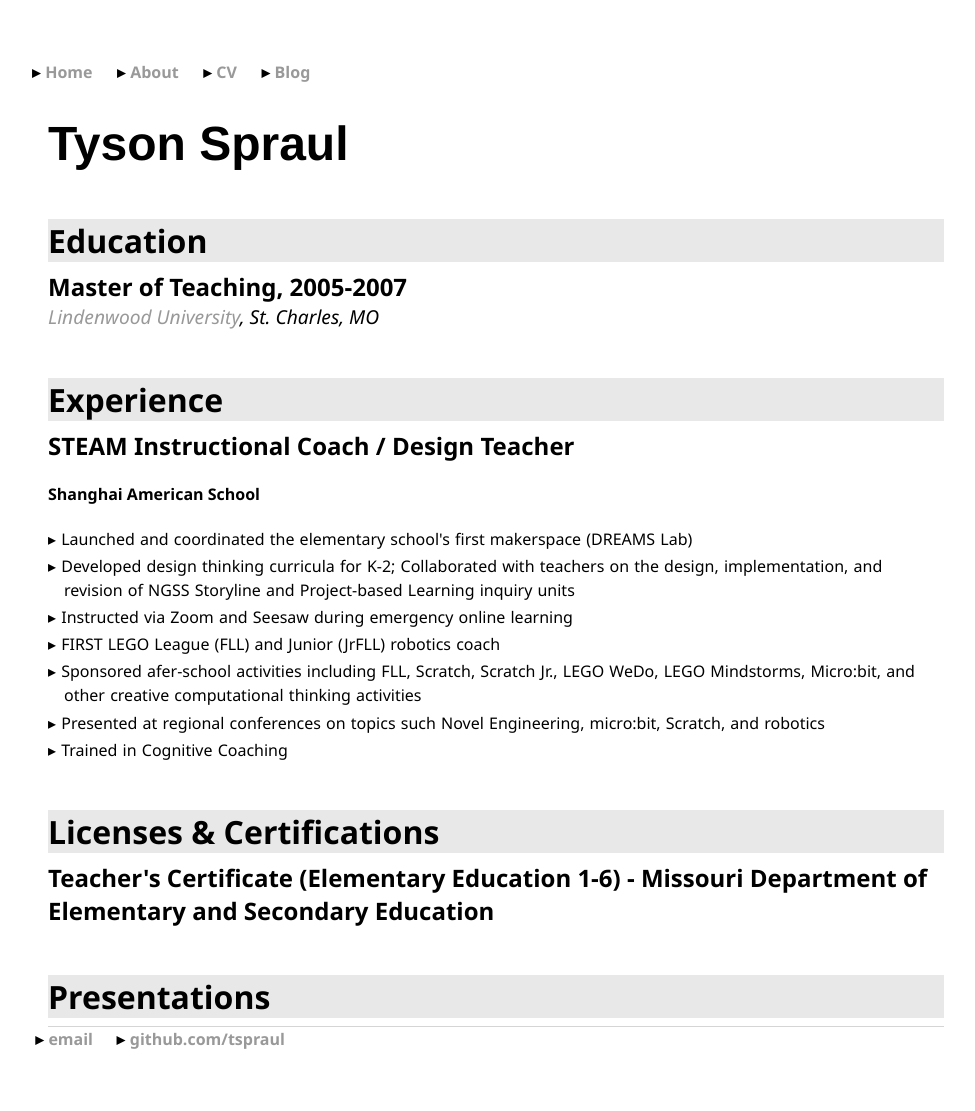
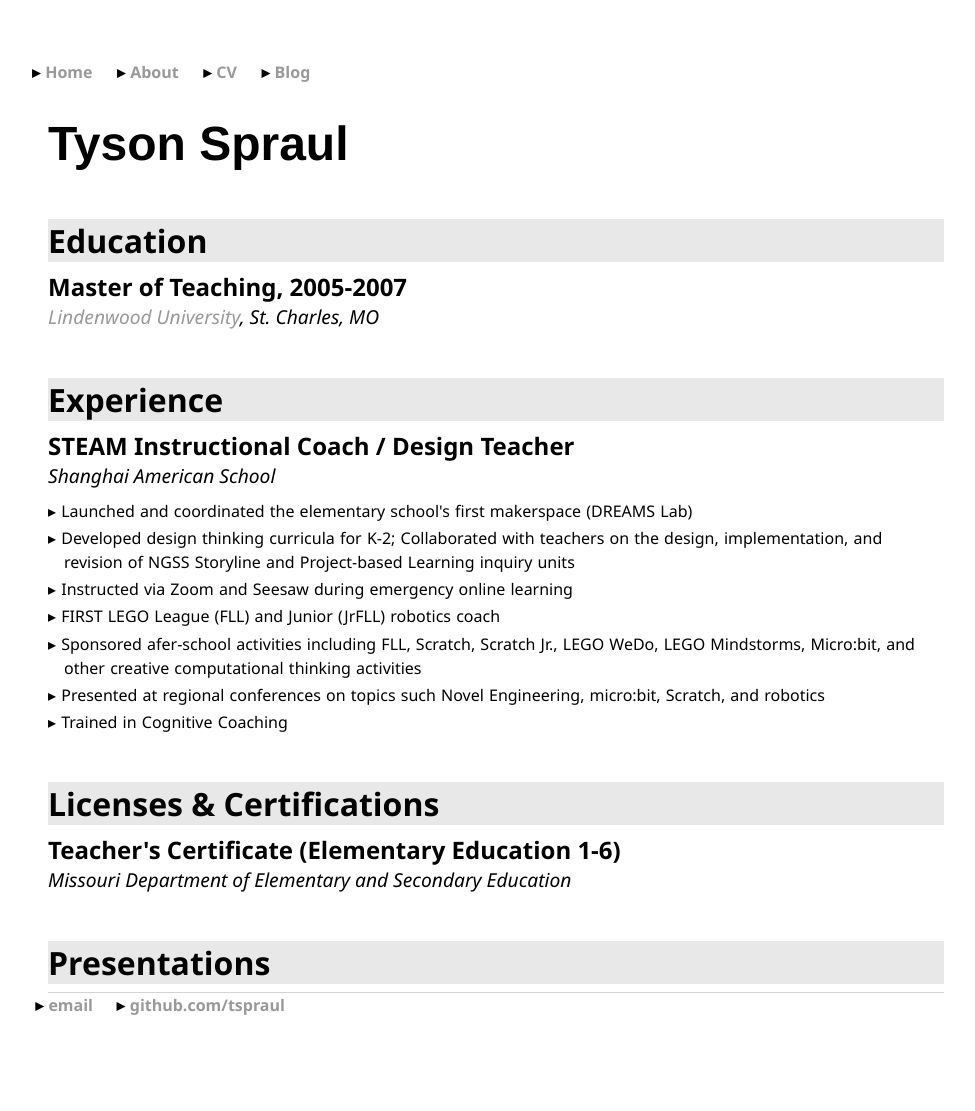
Before and after one commit to tspraul/tspraul, a Jekyll site: the page built from cv/index.html, in a window 1280 px wide. Shown: the whole page, without its empty margins (144-1119 px from the left). Built offline with Jekyll 4.4.1, drawn with Linux system fonts in a browser that asks for light colours; after the commit the page ends 1077 px from its top, so only the background shows below that.

```diff
--- a/cv/index.html
+++ b/cv/index.html
@@ -8,8 +8,7 @@ custom_css: cv
 	<h2>Education</h2>
 	<h3>Master of Teaching, 2005-2007	<em><a href="https://www.lindenwood.edu/">Lindenwood University</a>, St. Charles, MO</em></h3>
 	<h2>Experience</h2>
-	<h3>STEAM Instructional Coach / Design Teacher</h3>
-	<h4>Shanghai American School</h4>
+	<h3>STEAM Instructional Coach / Design Teacher	<em>Shanghai American School</em></h3>
 	<ul>
 		<li>Launched and coordinated the elementary school's first makerspace (DREAMS Lab)</li>
 		<li>Developed design thinking curricula for K-2; Collaborated with teachers on the design, implementation, and revision of NGSS Storyline and Project-based Learning inquiry units</li>
@@ -20,7 +19,7 @@ custom_css: cv
 		<li>Trained in Cognitive Coaching</li>
 	</ul>
 	<h2>Licenses & Certifications</h2>
-	<h3>Teacher's Certificate (Elementary Education 1-6) - Missouri Department of Elementary and Secondary Education</h3>
+	<h3>Teacher's Certificate (Elementary Education 1-6)	<em>Missouri Department of Elementary and Secondary Education</em></h3>
 	<h2>Presentations</h2>
 	<p></p>
 </div>
```
